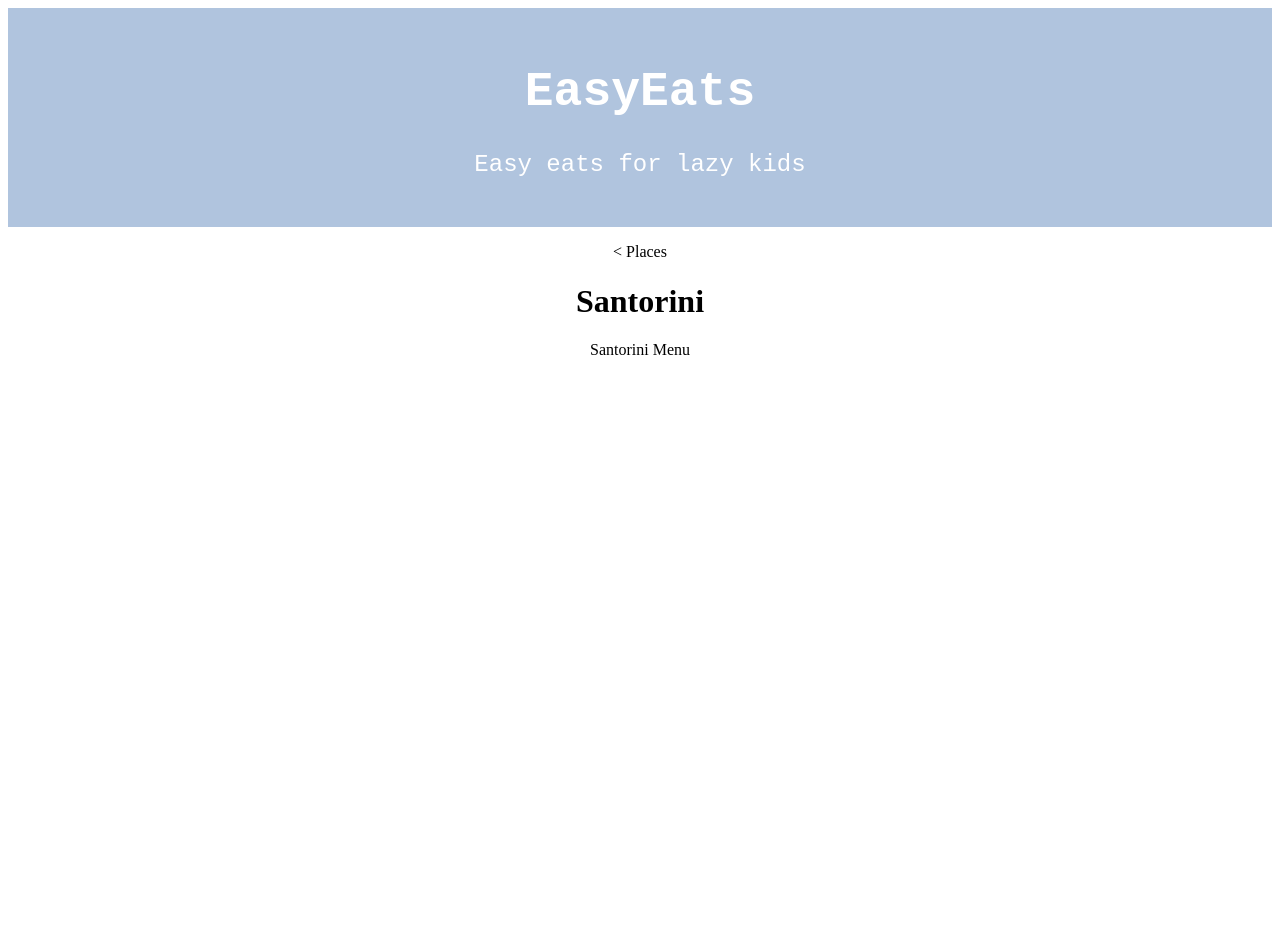
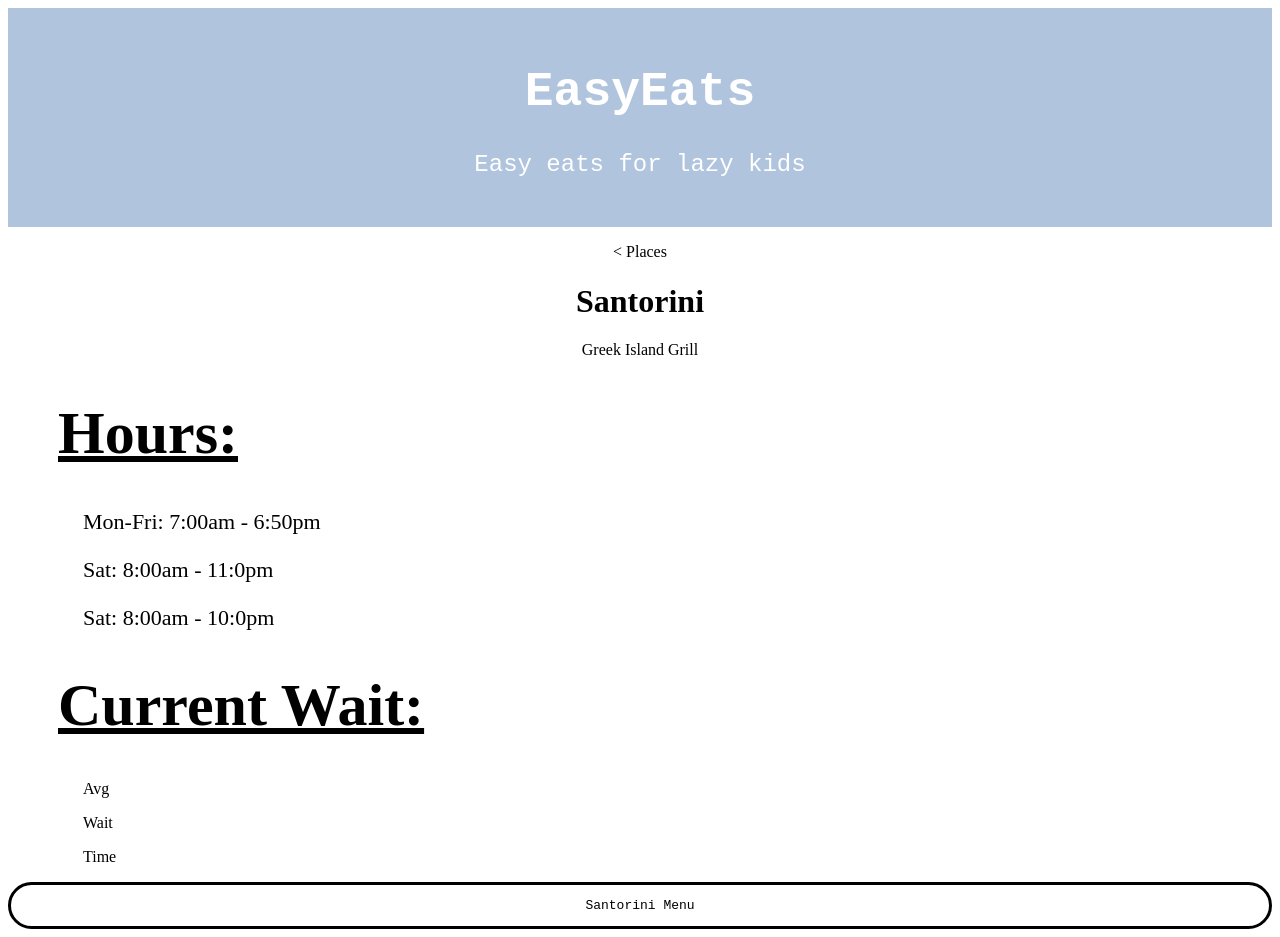
Before and after one commit to yumiminami97/EasyEats, a plain HTML site: page santorini.html in a window 1280 px wide. Before the commit the page ends 800 px from the top, so only its background shows below. Drawn offline with Linux system fonts and the light colour scheme.

Commit message:
updated places

```diff
--- a/santorini.html
+++ b/santorini.html
@@ -5,6 +5,36 @@
   <meta charset="utf-8">
   <title>Santorini Greek Island Grill</title>
   <link	href="index.css"	rel="stylesheet"	/>
+  <style>
+  .restaurant{
+    text-align: center;
+    border:solid;
+    border-radius: 50px;
+    font-family:monospace;
+  }
+  .rPage{
+    text-decoration: underline;
+    text-align: left;
+    padding-left: 50px;
+    font-size: 30px;
+  }
+  .hours{
+    text-align: left;
+    padding-left: 75px;
+    font-size: 22px;
+  }
+  .currTime{
+    text-decoration: underline;
+    text-align: left;
+    padding-left: 50px;
+    font-size: 30px;
+  }
+  .waitTime{
+    text-align: left;
+    padding-left: 75px;
+    font-size: 22;
+  }
+  </style>
 </head>
 
 <body>
@@ -19,7 +49,26 @@
   </a>
   <!-- santorini info page-->
   <h1>Santorini</h1>
+  <p>Greek Island Grill</p>
+  <div class= rPage id=sPage>
+    <h1>Hours:</h2>
+    </div>
+      <div class= hours id=sHours>
+      <p>Mon-Fri: 7:00am - 6:50pm</p>
+      <p>Sat: 8:00am - 11:0pm</p>
+      <p>Sat: 8:00am - 10:0pm</p>
+    </div>
+    <div class= currTime id=sCurrWait>
+      <h1>Current Wait:</h2>
+      </div>
+        <div class= waitTime id=sWaitTime>
+        <p>Avg</p>
+        <p>Wait</p>
+        <p>Time</p>
+      </div>
+  <div class= restaurant id=santorini>
   <a href="santorinimenu.html">
     <p>Santorini Menu</p>
   </a>
+</div>
 </html>
```
